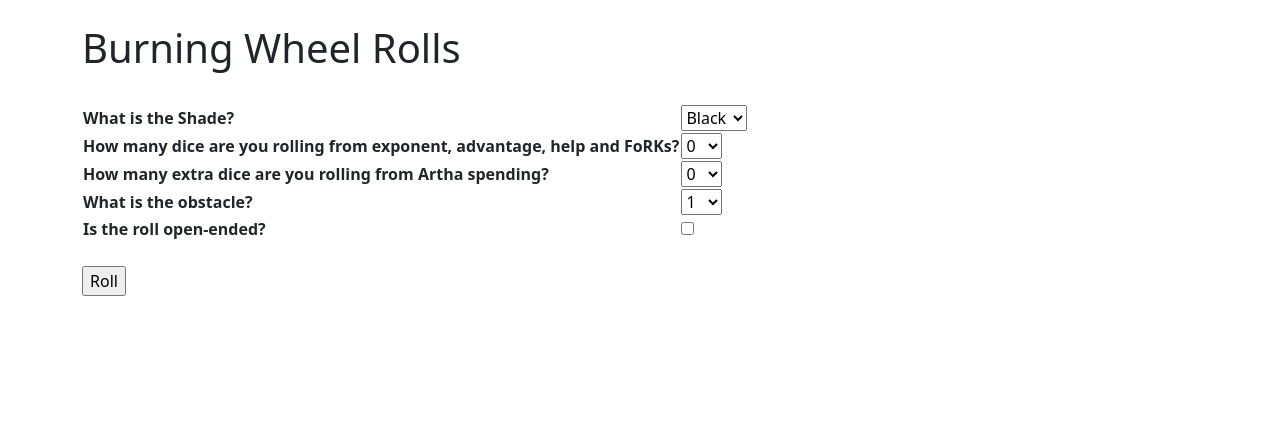
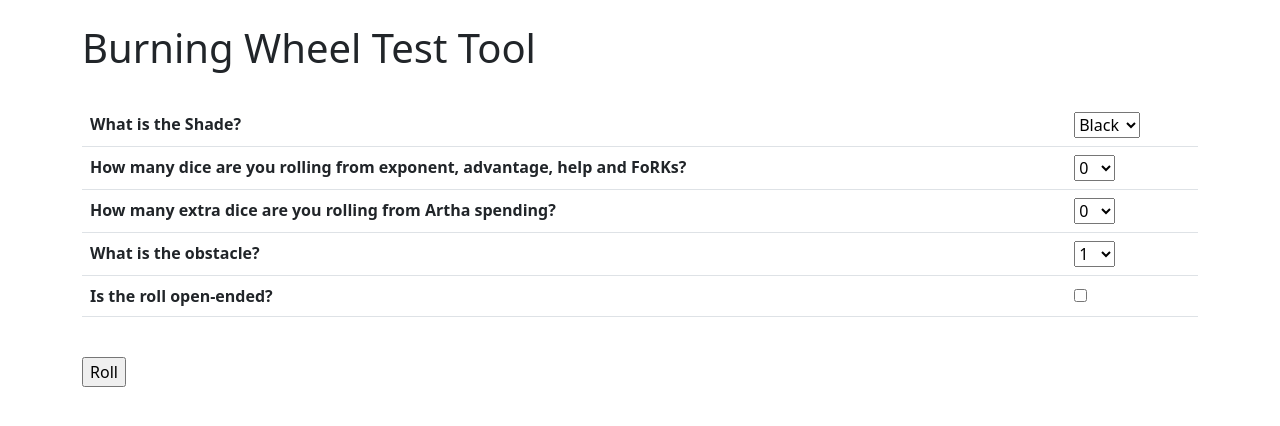
Before and after one commit to philippe-lemaire/burning_wheel_rolls, a Django app: page /roll/roll_dice/ in a window 1280 px wide. Shown: the part 56-482 px from the top of the page. Run offline with Django 3.2, Linux system fonts and the light colour scheme.

Commit message:
added bootstrap class for tables and updated titles of pages

```diff
--- a/rolls/templates/rolls/assess_difficulty.html
+++ b/rolls/templates/rolls/assess_difficulty.html
@@ -4,13 +4,13 @@
 {% block content %}
 
 
-<h1>Burning Wheel Rolls</h1>
+<h1>Burning Wheel Assess Difficulty</h1>
 
 <br>
 
 <form action="{% url 'rolls:assess_difficulty' %}" method="post">
     {% csrf_token %}
-    <table>
+    <table class="table">
         {{ form.as_table }}
     </table>
     <br>
--- a/rolls/templates/rolls/roll_dice.html
+++ b/rolls/templates/rolls/roll_dice.html
@@ -4,13 +4,13 @@
 {% block content %}
 
 
-<h1>Burning Wheel Rolls</h1>
+<h1>Burning Wheel Test Tool</h1>
 
 <br>
 
 <form action="{% url 'rolls:roll_dice' %}" method="post">
     {% csrf_token %}
-    <table>
+    <table class="table">
         {{ form.as_table }}
     </table>
     <br>
```
Also changed, not shown: db.sqlite3.
